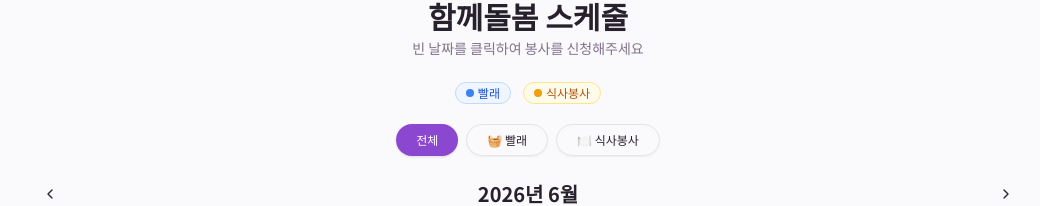
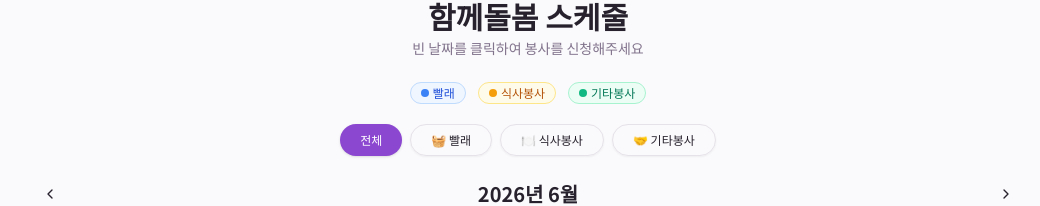
Before and after one commit to samueljaelimlee-png/care-together-support, a React (Vite) app: page /calendar in a window 1280 px wide. Shown: the part 175-381 px from the top of the page, without its empty margins (112-1152 px from the left). Built offline with nearby package versions, Linux system fonts and the light colour scheme; no server answers.

Commit message:
File changes

```diff
--- a/src/pages/CalendarPage.jsx
+++ b/src/pages/CalendarPage.jsx
@@ -105,6 +105,10 @@ export default function CalendarPage() {
                 <span className="w-2 h-2 rounded-full bg-amber-500 inline-block" />
                 식사봉사
               </span>
+              <span className="inline-flex items-center gap-1 px-2.5 py-0.5 rounded-full text-xs font-medium border bg-emerald-50 text-emerald-700 border-emerald-200">
+                <span className="w-2 h-2 rounded-full bg-emerald-500 inline-block" />
+                기타봉사
+              </span>
             </div>
 
             {/* Filter buttons */}
@@ -113,6 +117,7 @@ export default function CalendarPage() {
                 { key: 'all', label: '전체' },
                 { key: 'laundry', label: '🧺 빨래' },
                 { key: 'meal', label: '🍽️ 식사봉사' },
+                { key: 'other', label: '🤝 기타봉사' },
               ].map(({ key, label }) => (
                 <Button
                   key={key}
```
